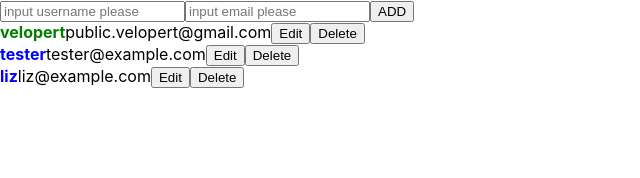
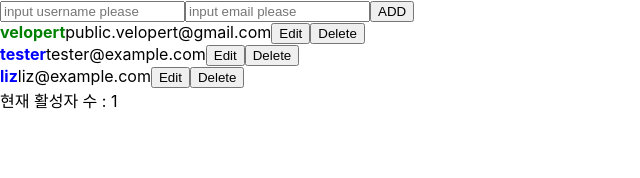
Before and after one commit to goforitrj/begin-react, a React (Create React App) app: page / in a window 1280 px wide. Shown: the top 178 px of the page, without its empty margins (0-640 px from the left). Built offline with nearby package versions, Linux system fonts and the light colour scheme.

Commit message:
Count Active member

```diff
--- a/src/App.js
+++ b/src/App.js
@@ -1,6 +1,11 @@
 import React, { useRef, useState } from 'react';
 import UserList from './UserList';
 import CreateUser from './CreateUser';
+
+function countActiveUsers(users) {
+    console.log('counting');
+    return users.filter(user => user.active).length;
+}
 
 function App() {
     const [inputs, setInputs] = useState({
@@ -57,6 +62,8 @@ function App() {
     const onRemove = id => {
         setUsers(users.filter(user => user.id !== id));
     };
+
+    const count = countActiveUsers(users);
     return (
         <div className="App">
             <CreateUser
@@ -71,6 +78,7 @@ function App() {
                 onEdit={onEdit}
                 onToggle={onToggle}
             />
+            <div>현재 활성자 수 : {count}</div>
         </div>
     );
 }
```
